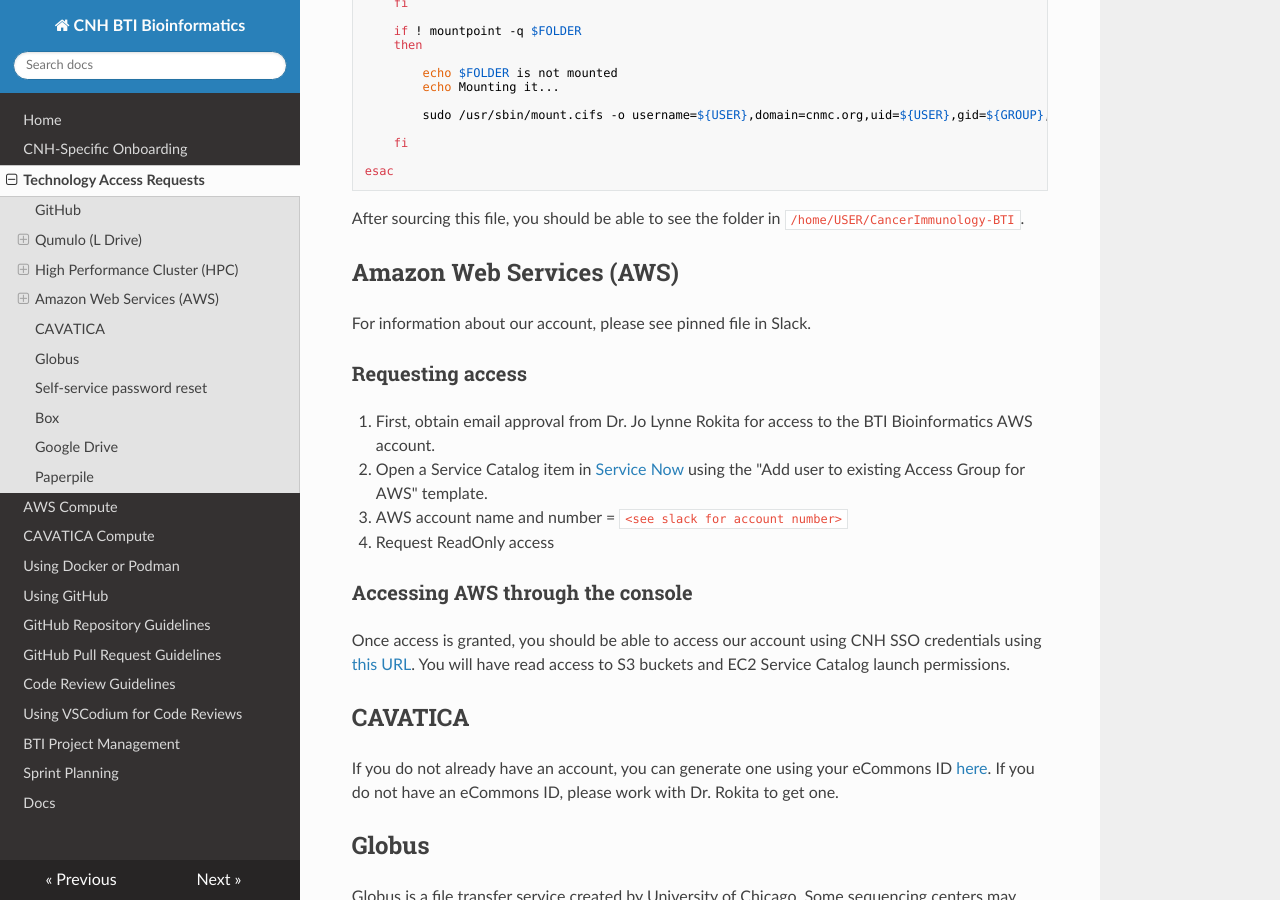
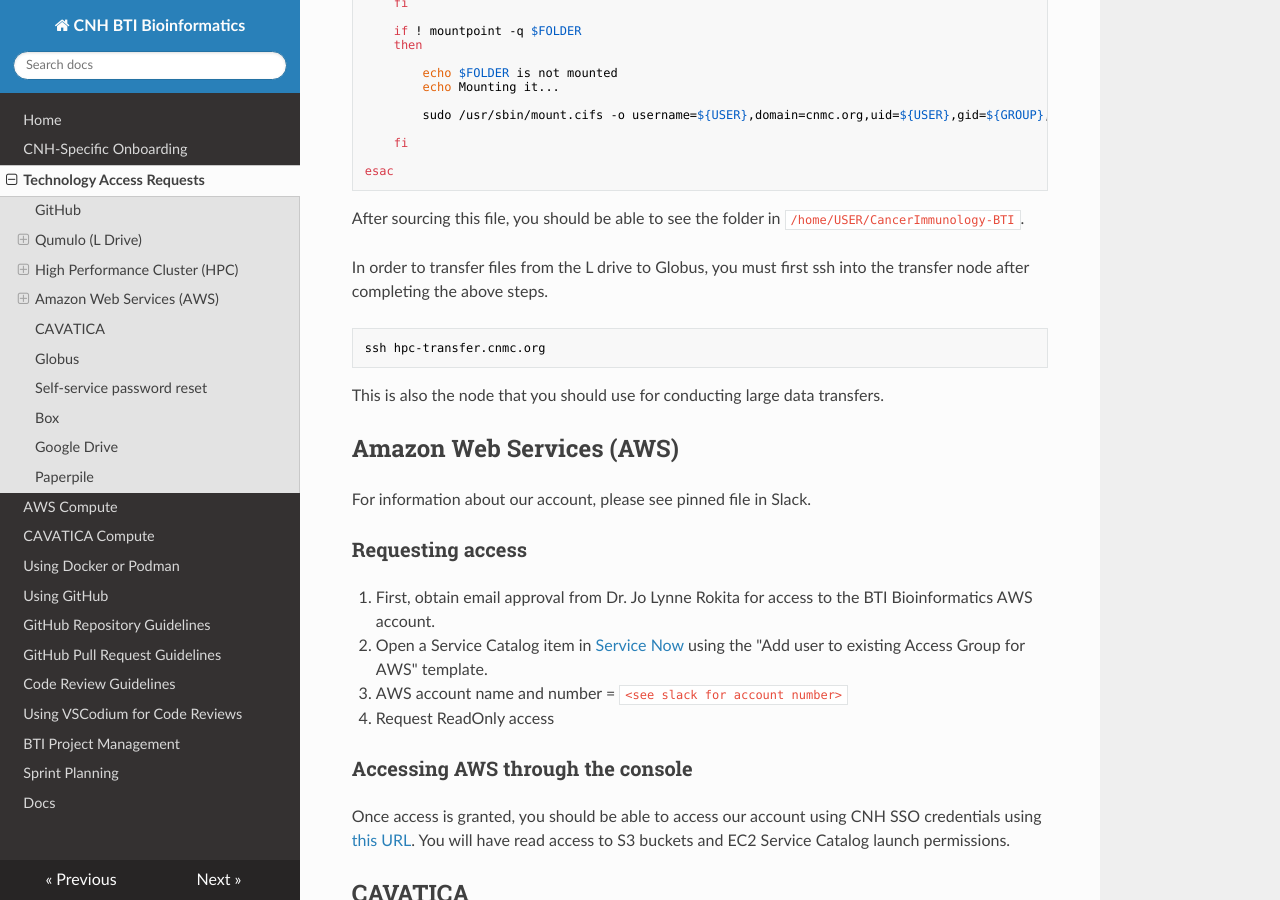
Before and after one commit to childrens-bti/bti-bfx-docs, an MkDocs documentation site: the page built from docs/access.md, in a window 1280 px wide and 900 px high, scrolled down 1491 px. Built offline with MkDocs 1.6.1, drawn with Linux system fonts in a browser that asks for light colours; nearby versions of some CDN libraries.

Commit message:
Update access.md
addresses issues #26 and #27

````diff
--- a/docs/access.md
+++ b/docs/access.md
@@ -76,6 +76,12 @@ esac
 
 After sourcing this file, you should be able to see the folder in `/home/USER/CancerImmunology-BTI`.
 
+In order to transfer files from the L drive to Globus, you must first ssh into the transfer node after completing the above steps.
+```
+ssh hpc-transfer.cnmc.org
+```
+This is also the node that you should use for conducting large data transfers.
+
 ## Amazon Web Services (AWS)
 
 For information about our account, please see pinned file in Slack.
````
